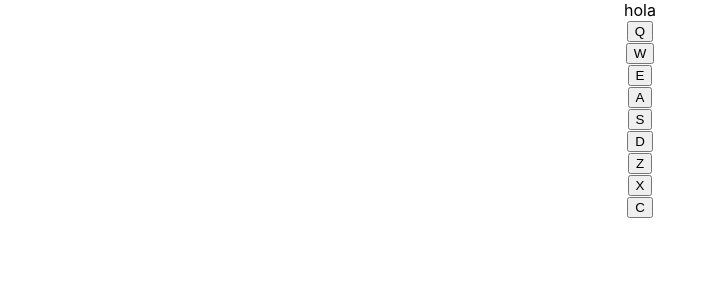
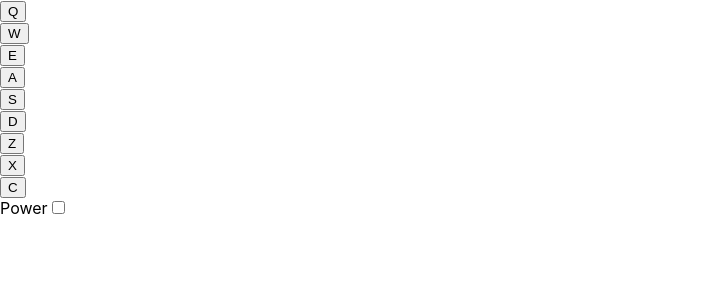
Before and after one commit to macluiggy/drum-machine-free-code-camp, a React (Create React App) app: page / in a window 1280 px wide. Shown: the top 300 px of the page, without its empty margins (0-718 px from the left). Built offline with nearby package versions, Linux system fonts and the light colour scheme.

Commit message:
swtich to turn on and turn of the sounds

```diff
--- a/src/App.jsx
+++ b/src/App.jsx
@@ -2,14 +2,15 @@ import React from 'react';
 //import logo from './logo.svg';
 //import { Counter } from './features/counter/Counter';
 import './App.css';
-import Main from './components/Main'
+import Main from './components/Main';
+import { Provider } from 'react-redux';
+import store from './store.js'
 
 function App() {
   return (
-    <div className="App">
-      hola
+    <Provider store={store}>
       <Main />
-    </div>
+    </Provider>
   );
 }
 
--- /dev/null
+++ b/src/components/DrumPad.jsx
@@ -0,0 +1,23 @@
+const DrumPad = ({ keyTrigger, id, keyCode, url, power }) => {
+	let sound = new Audio(url);
+	const fn = () => {
+	    if(power) {
+	    	sound.play();
+	    }
+	    return
+	}
+	return (
+		<div>
+
+				<button className='drum-pad' id={id} key={keyCode} onClick={fn}>
+					{keyTrigger}
+					<audio
+					 src={url}
+					 className='clip'
+					 id={keyTrigger} ></audio>
+				</button>
+		</div>
+		)
+}
+
+export default DrumPad
--- /dev/null
+++ b/src/components/InputWithLabel.jsx
@@ -0,0 +1,13 @@
+const InputWithLabel = ({ type, id, name, children, swtchPwr, power }) => {
+	return (
+		<>
+			<label htmlFor={id}>{children}</label>
+			<input
+			 type={type}
+			 id={id}
+			 name={name}
+			 onClick={swtchPwr} />
+		</>
+		)
+}
+export default InputWithLabel
--- a/src/components/Main.jsx
+++ b/src/components/Main.jsx
@@ -1,37 +1,36 @@
 import React from 'react';
 import { bankOne, bankTwo } from '../drum-pads/'
+import InputWithLabel from './InputWithLabel'
+import DrumPad from './DrumPad';
+import { connect } from 'react-redux';
+import { mapStateToProps, mapDispatchToProps } from '../mapToProps/'
 
-const Main = () => {
+const Main = ({ state, switchPower }) => {
+	const { power, /*clipText*/ } = state.switchStatus
+
 	return (
 		<div id='drum-machine'>
-			<div id='display'></div>
 			<div className='drum_pad_container'>
 				{(false ? bankOne : bankTwo ).map(items =>
-						<DrumPad key={items.keyCode} {...items}/> )}
+						<DrumPad power={power} key={items.keyCode} {...items}/> )}
+			</div>
+			<div id='display'>
+				<InputWithLabel
+				 id='power'
+				 name='power'
+				 type='checkbox'
+				 swtchPwr={(e) => {
+				 	switchPower(e.target.checked)
+				 	console.log(power)
+				 }}
+				 power={power} >Power</InputWithLabel>
+
 			</div>
 		</div>
 		)
 }
 
-const DrumPad = ({ keyTrigger, id, keyCode, url }) => {
-	let sound = new Audio(url);
-	const fn = () => {
-	    sound.play();
-	}
-	return (
-		<div>
 
-				<button className='drum-pad' id={id} key={keyCode} onClick={fn}>
-					{keyTrigger}
-					<audio
 
-					 autoPlay
-					 src={url}
-					 className='clip'
-					 id={keyTrigger} ></audio>
-				</button>
-		</div>
-		)
-}
 
-export default Main
+export default connect(mapStateToProps, mapDispatchToProps)(Main)
--- /dev/null
+++ b/src/mapToProps/index.js
@@ -0,0 +1,13 @@
+
+
+export const mapStateToProps = state => {
+	return {
+		state: state,
+	}
+}
+
+export const mapDispatchToProps = dispatch => {
+	return {
+		switchPower: (on) => dispatch({type: 'POWER', on:on,}),
+	}
+}
--- /dev/null
+++ b/src/reducers/index.js
@@ -0,0 +1,6 @@
+import { combineReducers } from 'redux';
+import switchReducer from './switchReducer';
+
+export default combineReducers({
+	switchStatus: switchReducer,
+})
--- /dev/null
+++ b/src/reducers/switchReducer.js
@@ -0,0 +1,20 @@
+const POWER = 'POWER';
+
+const initialState = {
+	power: true,
+	clipText: '',
+}
+
+const switchReducer = (state = initialState, action) => {
+	switch (action.type) {
+		case POWER:
+			return {
+				...state,
+				power: action.on,
+			}
+		default:
+			return state;
+	}
+}
+
+export default switchReducer;
--- /dev/null
+++ b/src/store.js
@@ -0,0 +1,4 @@
+import { createStore } from 'redux';
+import rootReducer from './reducers/';
+
+export default createStore(rootReducer);
```
